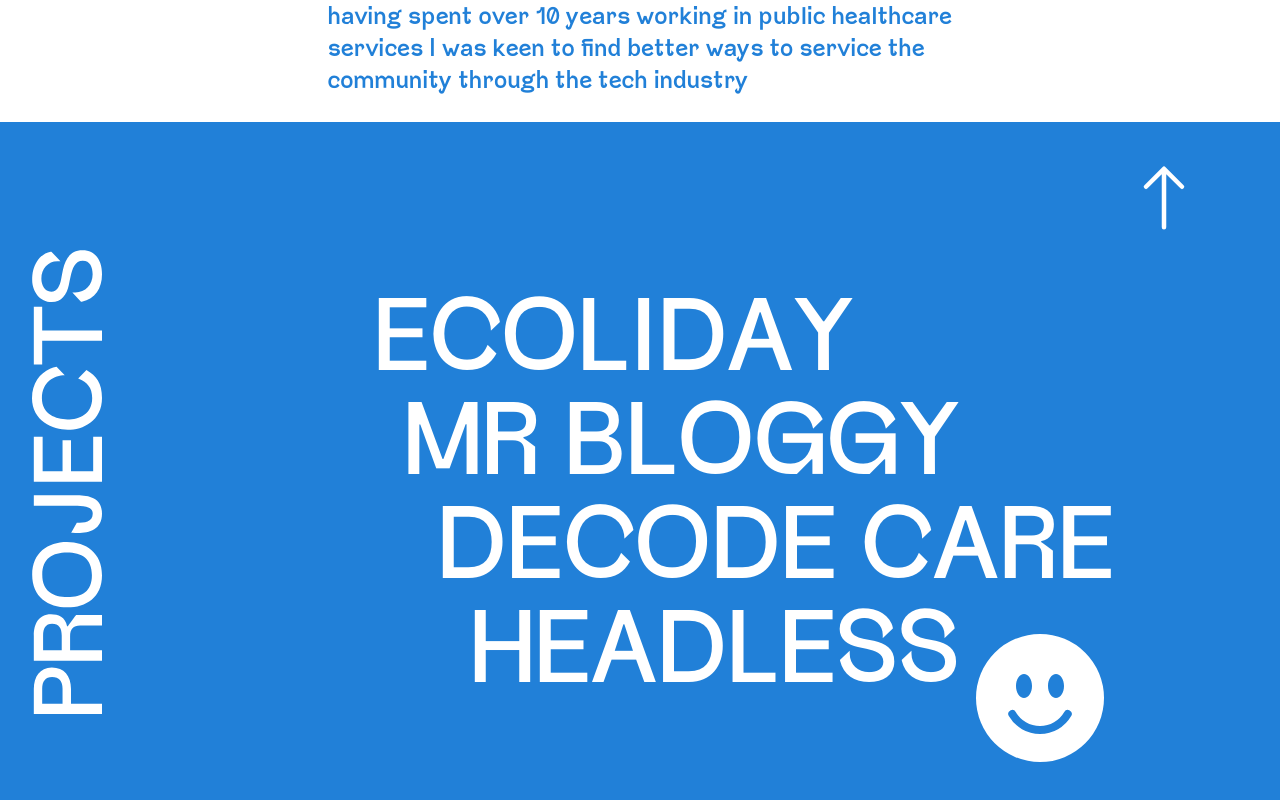
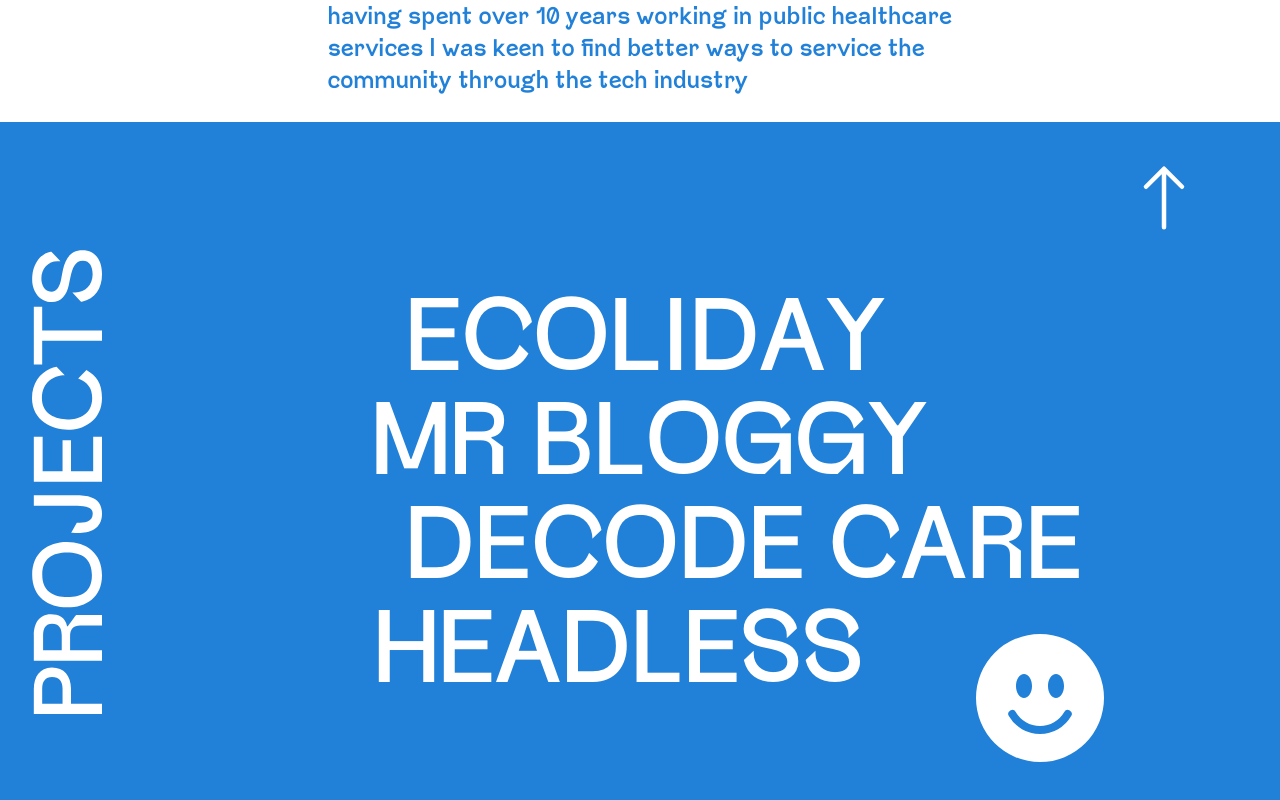
Before and after one commit to ghpaterson/personal-portfolio, a Next.js app: page / in a window 1280 px wide. Shown: the part 1269-2069 px from the top of the page. Built offline with nearby package versions, Linux system fonts and the light colour scheme; no server answers.

Commit message:
cleaned up projects component

```diff
--- a/components/projects.js
+++ b/components/projects.js
@@ -2,63 +2,64 @@ import ToTop from "@/components/totop";
 import Smiley from "@/components/smiley";
 import Link from "next/link";
 import Image from "next/image";
-import { useState, useEffect } from "react";
-import { GraphQLClient, gql } from "graphql-request";
-import projects from "../public/projects.svg";
 
-const graphcms = new GraphQLClient(
-  "https://api-eu-west-2.hygraph.com/v2/clh3jd99j56t501t8644q7je9/master"
-);
-
-const QUERY = gql`
+const posts = [
   {
-    posts {
-      id
-      title
-      slug
-      content {
-        html
-      }
-      photo {
-        url
-      }
-    }
-  }
-`;
+    id: 1,
+    title: "ECOLIDAY",
+    slug: "ecoliday",
+    ml: "8",
+    photo: {
+      url: "https://example.com/ecoliday.png",
+    },
+  },
+  {
+    id: 2,
+    title: "MR BLOGGY",
+    slug: "mrbloggy",
+    ml: "4",
+    photo: {
+      url: "https://example.com/mrbloggy.png",
+    },
+  },
+  {
+    id: 3,
+    title: "DECODE CARE",
+    slug: "decodecare",
+    ml: "8",
+    photo: {
+      url: "https://example.com/decodecare.png",
+    },
+  },
+  {
+    id: 4,
+    title: "   HEADLESS",
+    slug: "headless",
+    ml: "20",
+    photo: {
+      url: "https://example.com/headless.png",
+    },
+  },
+];
 
 export default function Projects({ homeRef, slug }) {
-  const [posts, setPosts] = useState([]);
-
-  useEffect(() => {
-    async function fetchPosts() {
-      const { posts } = await graphcms.request(QUERY);
-      setPosts(posts);
-    }
-    fetchPosts();
-  }, []);
-
   return (
     <main className="h-full bg-blu">
       <ToTop homeRef={homeRef} />
       <section className="h-full bg-blu">
         <div className="flex gap-60">
           <div className="px-8 -mt-6">
-            <Image src={projects} width={70} />
+            <Image src="/projects.svg" width={70} height={20} />
           </div>
           <div className="flex justify-center mt-6">
             <ul className="flex flex-col font-fungis text-8xl text-white gap-2">
-              <Link className="hover:underline" href="/ecoliday">
-                ECOLIDAY
-              </Link>
-              <Link className="pl-8 hover:underline" href="/mrbloggy">
-                MR BLOGGY
-              </Link>
-              <Link className="pl-16 hover:underline" href="/decodecare">
-                DECODE CARE
-              </Link>
-              <Link className="pl-24 hover:underline" href="/headless">
-                HEADLESS
-              </Link>
+              {posts.map((post) => (
+                <Link key={post.id} href={`/${post.slug}`}>
+                  <div className={`hover:underline ml-${post.ml}`}>
+                    {post.title}
+                  </div>
+                </Link>
+              ))}
             </ul>
           </div>
         </div>
```
